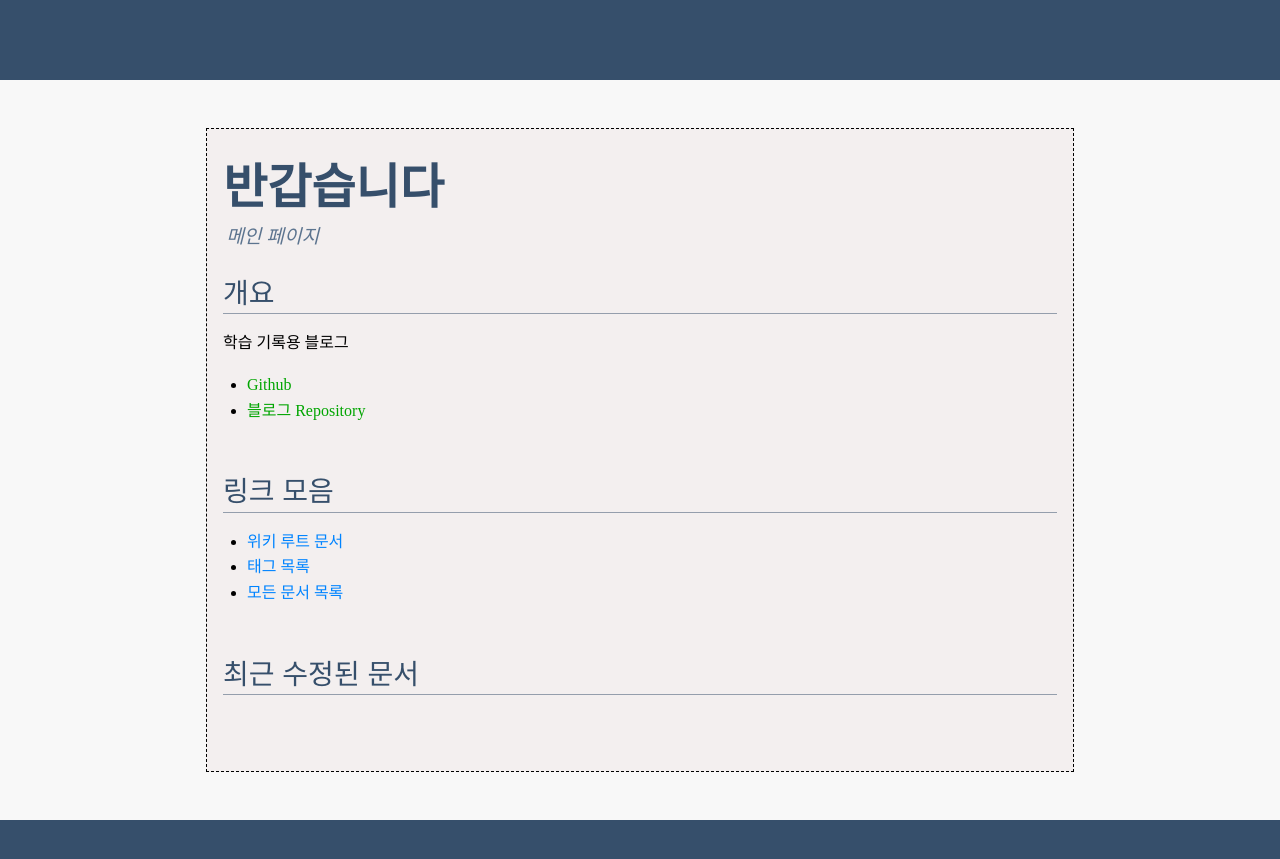
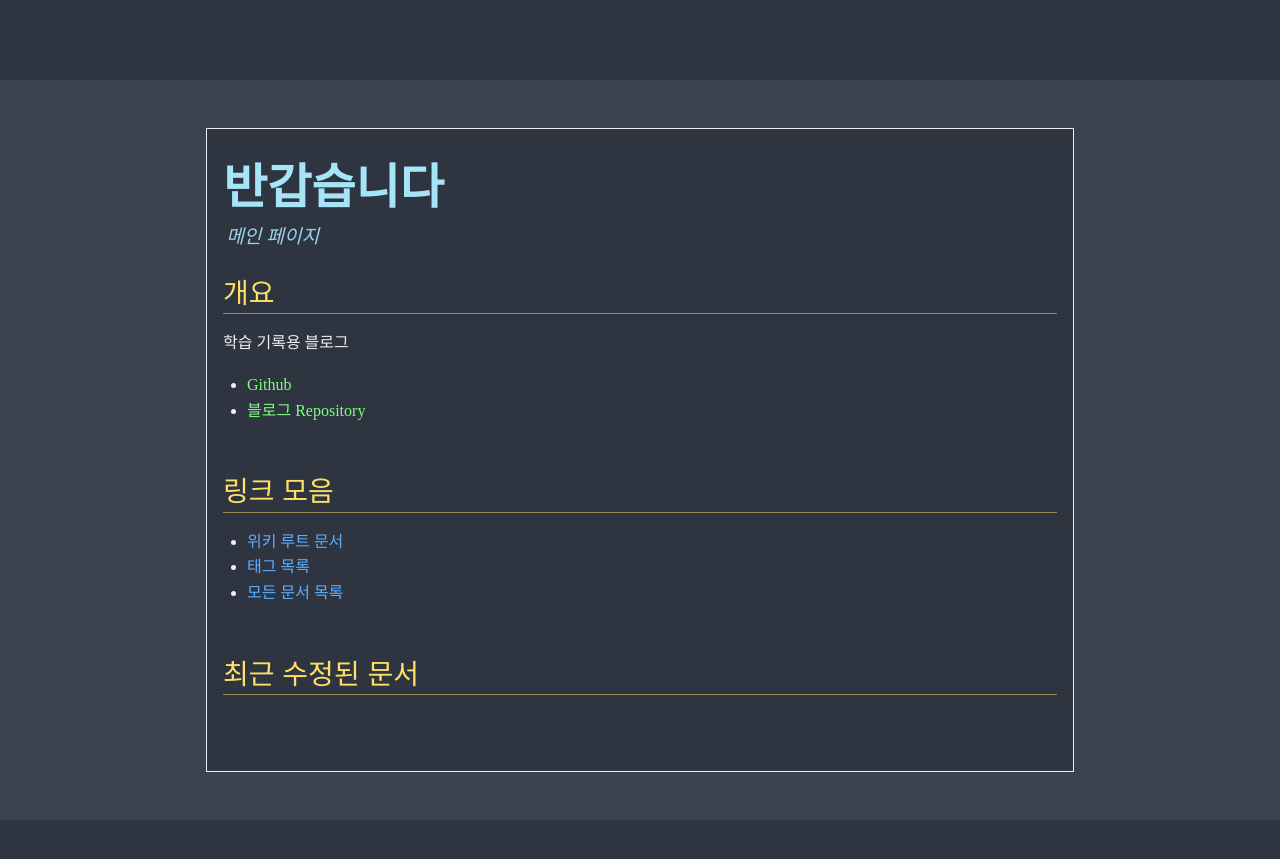
Before and after one commit to reudekx/reudekx.github.io, a Jekyll site: the page built from app/index.md, in a window 1280 px wide. Shown: the top 859 px of the page. Built offline with Jekyll 4.4.1, drawn with Linux system fonts in a browser that asks for light colours.

Commit message:
feat: 다크 테마로 변경

```diff
--- a/app/_sass/colors.scss
+++ b/app/_sass/colors.scss
@@ -1,61 +1,60 @@
 :root {
-    --color-background-default: #f8f8f8;
-    --color-background-document: #f3efef;
+    --color-background-default: #3b4252;
+    --color-background-document: #2e3440;
 
-    --color-background-toc: #f3f3ef;
-    --color-text-toc: #000000;
+    --color-background-toc: #2e3440;
+    --color-text-toc: #e5e9f0;
 
-    --color-background-header: #364F6B;
-    --color-text-header: #f8f8f8;
-    --color-background-footer: #364F6B;
-    --color-text-footer: #f8f8f8;
+    --color-background-header: #2e3440;
+    --color-text-header: #eceff4;
+    --color-background-footer: #2e3440;
+    --color-text-footer: #eceff4;
 
-    --color-text-default: #000000;
-    --color-text-highlight: #140f58;
-    --color-background-highlight: #f3f3ef;
-    --color-text-italic: #e76c00;
-    --color-background-italic: #f3f3ef;
+    --color-text-default: #eceff4;
+    --color-text-highlight: #ebce5c;
+    --color-background-highlight: #2e3440;
+    --color-text-italic: #ebce5c;
+    --color-background-italic: #2e3440;
 
-    --color-text-link-internal: #0084ff;
-    --color-text-link-external: #00a500;
+    --color-text-link-internal: #5eafff;
+    --color-text-link-external: #7eff7e;
 
-    --color-text-title: #364F6B;
-    --color-text-dates: #5c748f;
-    --color-text-summary: #5c748f;
+    --color-text-title: #a6e5f7;
+    --color-text-dates: #99d5e6;
+    --color-text-summary: #99d5e6;
 
-    --color-background-path: #5791c7;
-    --color-text-path: #f8f8f8;
+    --color-background-path: #5e81ac;
+    --color-text-path: #eceff4;
 
-    --color-background-tag: #364F6B;
-    --color-text-tag: #edf2f7;
+    --color-background-tag: #5e81ac;
+    --color-text-tag: #eceff4;
 
-    --color-text-image-caption: #5c748f;
+    --color-text-image-caption: #81a1c1;
 
-    --color-text-h2: #364F6B;
-    --color-text-h3: #364F6B;
-    --color-text-h4: #364F6B;
-    --color-text-h5: #364F6B;
-    --color-text-h6: #364F6B;
+    --color-text-h2: #ffe066;
+    --color-text-h3: #ff7a85;
+    --color-text-h4: #ffaa80;
+    --color-text-h5: #baffb4;
+    --color-text-h6: #d2b3ff;
 
-    --color-text-blockquote: #000000;
-    --color-background-blockquote: #edf2f7;
-    --color-border-blockquote: #3498db;
+    --color-text-blockquote: #e5e9f0;
+    --color-background-blockquote: #2e3440;
+    --color-border-blockquote: #ff7a85;
 
-    --color-text-code: #a8e1fe;
-    --color-background-code: #122b3b;
+    --color-text-code: #e5e9f0;
+    --color-background-code: #181c22;
 
-    --color-text-code-highlight-caption: #faf6e4;
-    --color-background-code-highlight-caption: #265473;
+    --color-text-code-highlight-caption: #eceff4;
+    --color-background-code-highlight-caption: #3f597c;
 
-    --color-text-code-highlight: #faf6e4;
-    --color-background-code-highlight: #122b3b;
+    --color-text-code-highlight: #e5e9f0;
+    --color-background-code-highlight: #181c22;
 
-    --color-border-table: #364F6B;
-    --color-background-th: #dbe3ee;
-    --color-background-tr-even: #ececec;
-    --color-background-tr-odd: #f8f8f8;
-    --color-text-th: #364F6B;
-    --color-text-td: #364F6B;
-    --color-text-tr: #364F6B;
-
+    --color-border-table: #5e81ac;
+    --color-background-th: #3f597c;
+    --color-background-tr-even: #374151;
+    --color-background-tr-odd: #242933;
+    --color-text-th: #ffffff;
+    --color-text-td: #ffffff;
+    --color-text-tr: #ffffff;
 }
--- a/app/_sass/document.scss
+++ b/app/_sass/document.scss
@@ -18,7 +18,7 @@
     gap: 1rem;
     padding: 1.0rem;
     background-color: var(--color-background-document);
-    border: 1px dashed var(--color-text-default);
+    border: 1px solid var(--color-text-default);
 }
 
 @media (max-width: 768px) {
@@ -190,7 +190,7 @@
             position: absolute;
             right: 0;
             bottom: 0;
-            opacity: 0.2;
+            opacity: 0.5;
             transition: opacity 0.2s ease-in-out;
 
             &:hover {
@@ -234,7 +234,9 @@
 
     strong {
         color: var(--color-text-highlight);
+        font-weight: normal;
         background-color: var(--color-background-highlight);
+        border-bottom: 1px solid var(--color-text-highlight);
     }
 
     em {
@@ -247,13 +249,15 @@
         color: var(--color-text-code);
         background-color: var(--color-background-code);
         padding: 0.1rem;
-        border-radius: 3px;
+        // border-radius: 3px;
+        border-bottom: 1px solid var(--color-text-code);
     }
 
     .code-highlight {
         display: inline-block;
         max-width: 100%;
         width: max-content;
+        border: 1px solid var(--color-text-code-highlight);
 
         .highlighter-rouge {
             overflow-x: auto;
@@ -267,7 +271,7 @@
             font-style: italic;
             border-top-left-radius: 6px;
             border-top-right-radius: 6px;
-            border-bottom: 2px dashed var(--color-background-document);
+            border-bottom: 2px dashed var(--color-text-code-highlight);
             text-align: center;
         }
 
```
